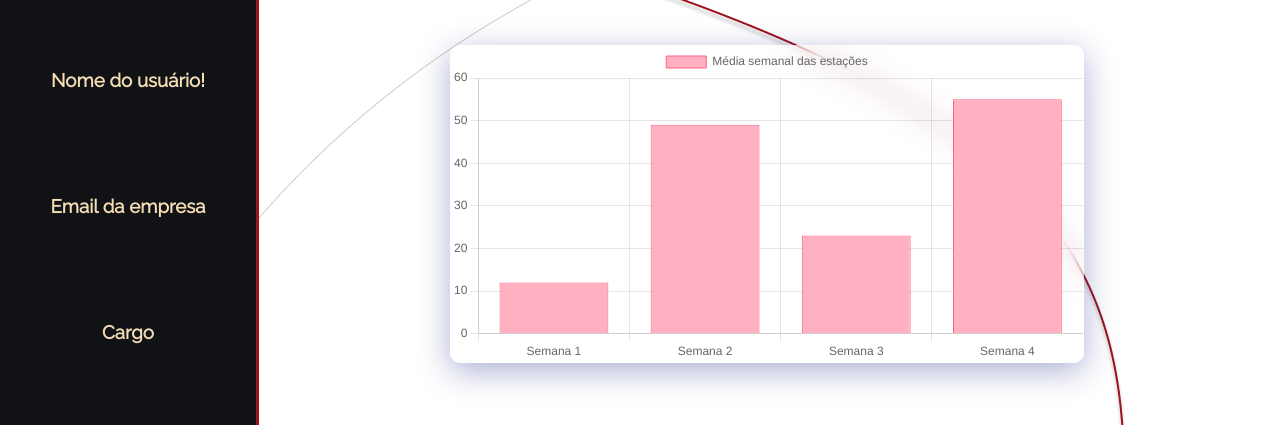
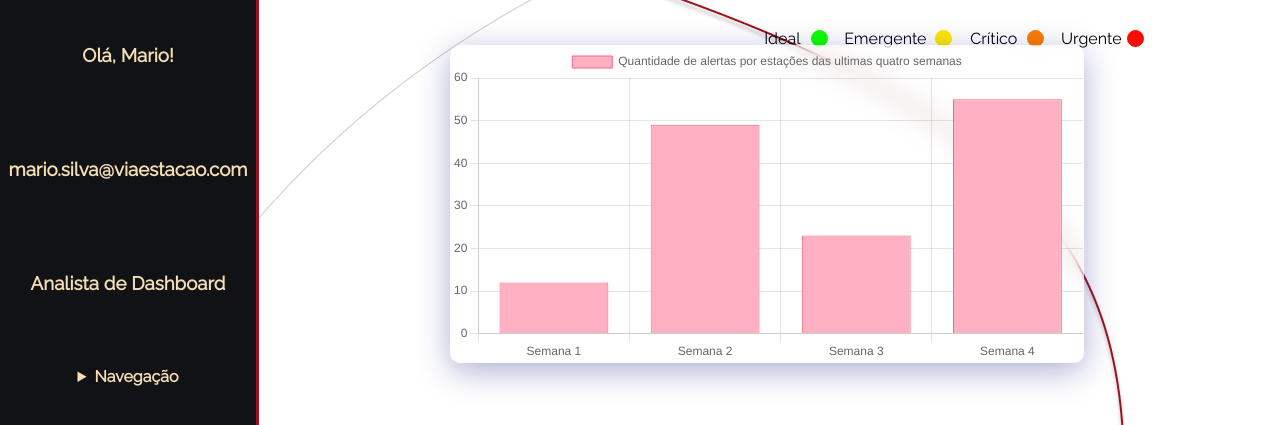
Before and after one commit to Celeratti/site, a plain HTML site: page dashboard/dashInicio.html in a window 1280 px wide. Shown: the part 163-588 px from the top of the page. Drawn offline with nearby package versions, Linux system fonts and the light colour scheme.

Commit message:
alteração na dashinicio add legenda

```diff
--- a/dashboard/css/style.css
+++ b/dashboard/css/style.css
@@ -39,20 +39,76 @@ body{
     width: 245px;
     height: 80px;
   }
-#via{
+
+  #via{
   position: absolute;
   display: flex;
   left: 55%;
+ }
+
+.legenda{
+    /*border: solid 1px red;*/
+    position: absolute;
+    display: flex;
+    justify-content: space-around;
+    top: 22%;
+    left: 58%;
+    width: 401px;
+    height: 50px;
+}
+.legenda .bolinha1 {
+  position: absolute;
+  display: flex;
+  border-radius: 100px;
+  border: 1px solid rgb(9, 255, 0);
+  background-color: rgb(9, 255, 0);
+  top: 33%;
+  left: 17%;
+  height: 15px;
+  width: 15px;
+}
+
+.legenda .bolinha2 {
+  position: absolute;
+  display: flex;
+  border-radius: 100px;
+  border: 1px solid rgb(255, 230, 0);
+  background-color: rgb(255, 230, 0);
+  top: 33%;
+  left: 48%;
+  height: 15px;
+  width: 15px;
+}
+
+.legenda .bolinha3 {
+  position: absolute;
+  display: flex;
+  border-radius: 100px;
+  border: 1px solid rgb(255, 123, 0);
+  background-color: rgb(255, 123, 0);
+  top: 33%;
+  left: 71%;
+  height: 15px;
+  width: 15px;
+}
+
+.legenda .bolinha4 {
+  position: absolute;
+  display: flex;
+  border-radius: 100px;
+  border: 1px solid rgb(255, 8, 0);
+  background-color: rgb(255, 8, 0);
+  top: 33%;
+  left: 96%;
+  height: 15px;
+  width: 15px;
 }
   .maquina1{
     flex-direction: column;
     position: absolute;
     display: flex;
-    left: 55%;
-    top: 13%;
-  }
-  .maquina1 p{
-    left: 25%;
+    left: 53.8%;
+    top: 11%;
   }
 
   .dash-right {
@@ -96,6 +152,9 @@ body{
   .email {
     color: wheat;
   }
+  .navegacao{
+    font-size: medium;
+  }
 
   .btn-logout h3 {
     margin: 0;
--- a/dashboard/dashInicio.html
+++ b/dashboard/dashInicio.html
@@ -17,17 +17,26 @@
             <img src="img/Logo.png" alt="">
 
             <div class="hello">
-                <h3>Nome do <span id="b_usuario">usuário</span>!</h3>
+                <h3>Olá, <span id="b_usuario">Mario</span>!</h3>
             </div>
 
             <div class="email">
-                    <h3>Email da empresa</h3>
+                    <h3>mario.silva@viaestacao.com</h3>
             </div>
 
             <div class="cargo">
-                <h3>Cargo</h3>
+                <h3>Analista de Dashboard</h3>
             </div>
 
+            <div class="cargo">
+              <div class="navegacao">
+                <details>
+                  <summary><b>Navegação</b></summary>
+                  <p><a href="TelaEstacoes.html">Estações</a></p>
+                  <p><a href="TelaMaquina.html">Máquinas</a></p>
+                </details>
+              </div>
+            </div>
             <div class="btn-logout" onclick="limparSessao()">
                 <h3>Sair</h3>
             </div>
@@ -36,9 +45,19 @@
     </div>
        <h1 id="via">ViaEstação</h1>
 
+       <div class="legenda">
+          <p>Ideal</p>
+          <div class="bolinha1"></div>
+          <p>Emergente</p>
+          <div class="bolinha2"></div>
+          <p>Crítico</p>
+          <div class="bolinha3"></div>
+          <p>Urgente</p>
+          <div class="bolinha4"></div>
+       </div>
+
         <div class="maquina1">
-            <h2>Status da linha</h2>
-            <p><p>
+            <h2>Status da linha verde</h2>
         </div>
 
         <div class="dash-right">
@@ -55,7 +74,7 @@ new Chart(ctx, {
   data: {
     labels: ['Semana 1', 'Semana 2', 'Semana 3', 'Semana 4'],
     datasets: [{
-      label: 'Média semanal das estações',
+      label: 'Quantidade de alertas por estações das ultimas quatro semanas',
       data: [12, 49, 23, 55, 12, 3],
       borderWidth: 1,
       borderColor: '#FF6384',
```
Also changed, not shown: dashboard/TelaEstacoes.html (+1 -1 lines), dashboard/TelaMaquina.html (+1 -1 lines).
